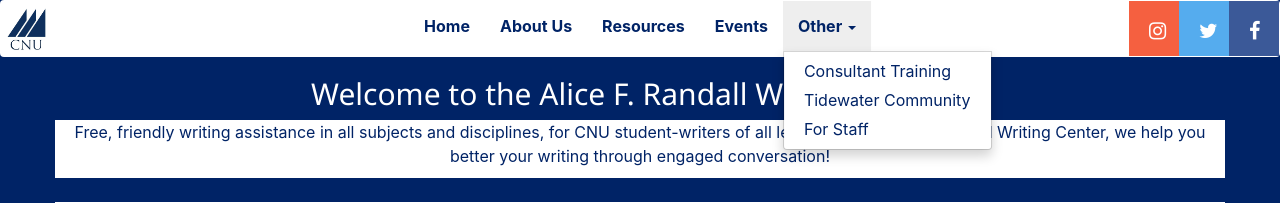
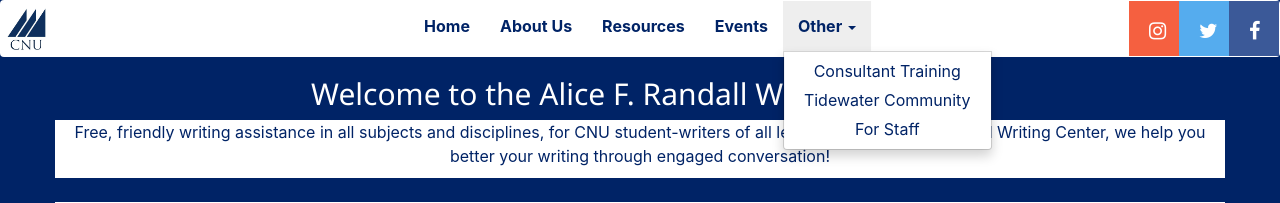
Before and after one commit to calebmathew/CNU-Writing-Center-Website, a PHP site: page /index.php in a window 1280 px wide, after a click on "Other". Shown: the top 203 px of the page. Run offline with PHP 8.4, Linux system fonts and the light colour scheme.

Commit message:
Update capstone.css

```diff
--- a/capstone.css
+++ b/capstone.css
@@ -1,7 +1,7 @@
 body {
     background-color: #002366;
 }
-/*
+
 nav {
     font-weight: bold;
     font-size: 20px;
@@ -17,7 +17,7 @@
 nav li {
     display: inline;
 }
-*/
+
 nav a {
     text-decoration: none;
     padding: 20px;
@@ -45,13 +45,17 @@
 }
 
 .navbar-nav.navbar-center {
-    position: absolute;
+    position: relative;
     left: 50%;
     transform: translatex(-50%);
 }
 
 .dropdown-toggle {
     color: #002366;
+}
+
+.dropdown-menu {
+    text-align: center;
 }
 
 h1 {
```
